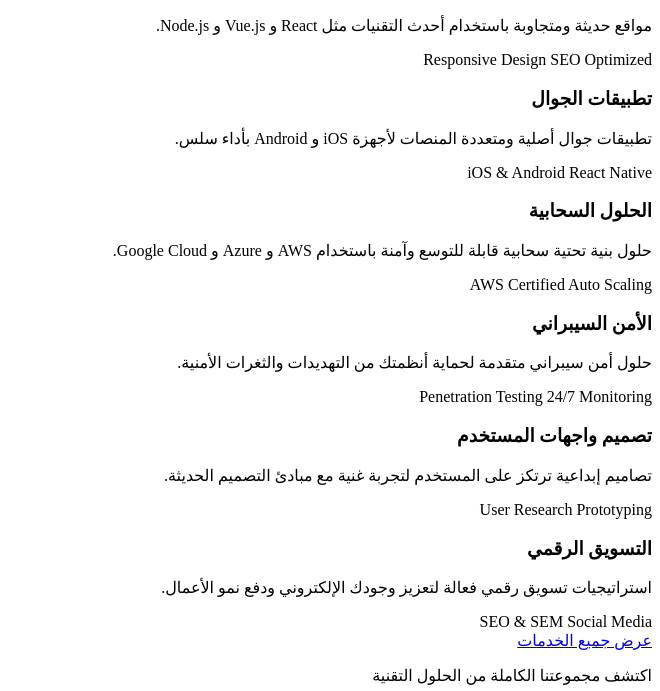
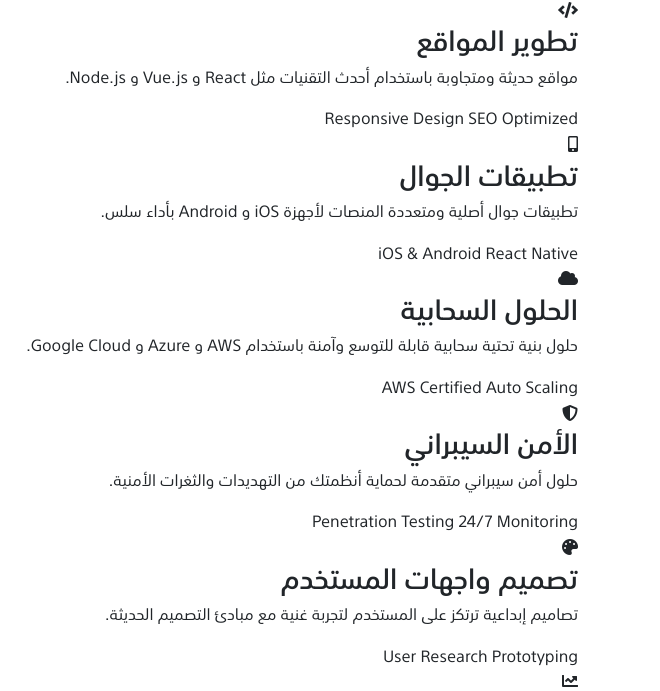
Before and after one commit to waleedhb1/hyperlink-website, a website: page index.html in a window 1280 px wide. Shown: the part 467-1158 px from the top of the page, without its empty margins (620-1280 px from the left). Drawn offline with nearby package versions, Linux system fonts and the light colour scheme.

Commit message:
feat: add missing vendor files and update HTML links

```diff
--- a/about.html
+++ b/about.html
@@ -4,9 +4,17 @@
     <meta charset="UTF-8">
     <meta name="viewport" content="width=device-width, initial-scale=1.0">
     <title>من نحن - Hyperlink</title>
+    <!-- Bootstrap RTL CSS -->
+    <link rel="stylesheet" href="vendor/webfonts/bootstrap.rtl.min.css">
+    <!-- Bootstrap Icons -->
+    <link rel="stylesheet" href="vendor/webfonts/bootstrap-icons.css">
+    <!-- Font Awesome -->
+    <link rel="stylesheet" href="vendor/webfonts/all.min.css">
+    <!-- Arabic Fonts -->
+    <link rel="stylesheet" href="vendor/webfonts/SSTArabic.css">
+    <link rel="stylesheet" href="vendor/cairo.css">
+    <!-- Main Stylesheet -->
     <link rel="stylesheet" href="style.css">
-    <link rel="stylesheet" href="vendor/cairo.css">
-    <link rel="stylesheet" href="vendor/fontawesome.css">
 </head>
 <body>
     <!-- Header -->
--- a/index.html
+++ b/index.html
@@ -4,9 +4,18 @@
     <meta charset="UTF-8">
     <meta name="viewport" content="width=device-width, initial-scale=1.0">
     <title>Hyperlink - حلول تقنية إبداعية</title>
+    <!-- Bootstrap RTL CSS -->
+    <link rel="stylesheet" href="vendor/webfonts/bootstrap.rtl.min.css">
+    <!-- Bootstrap Icons -->
+    <link rel="stylesheet" href="vendor/webfonts/bootstrap-icons.css">
+    <!-- Font Awesome -->
+    <link rel="stylesheet" href="vendor/webfonts/all.min.css">
+    <!-- Arabic Fonts -->
+    <link rel="stylesheet" href="vendor/webfonts/SSTArabic.css">
+    <link rel="stylesheet" href="vendor/cairo.css">
+    <!-- Main Stylesheet -->
     <link rel="stylesheet" href="style.css">
-    <link rel="stylesheet" href="vendor/cairo.css">
-    <link rel="stylesheet" href="vendor/fontawesome.css">
+
     <meta name="description" content="هايبر لينك - شركة رائدة في الحلول التقنية والتصميم الإبداعي">
 </head>
 <body>
```
Also changed, not shown: admin.html (+10 -2 lines), contact.html (+10 -2 lines), services.html (+10 -2 lines), 2 other files.
